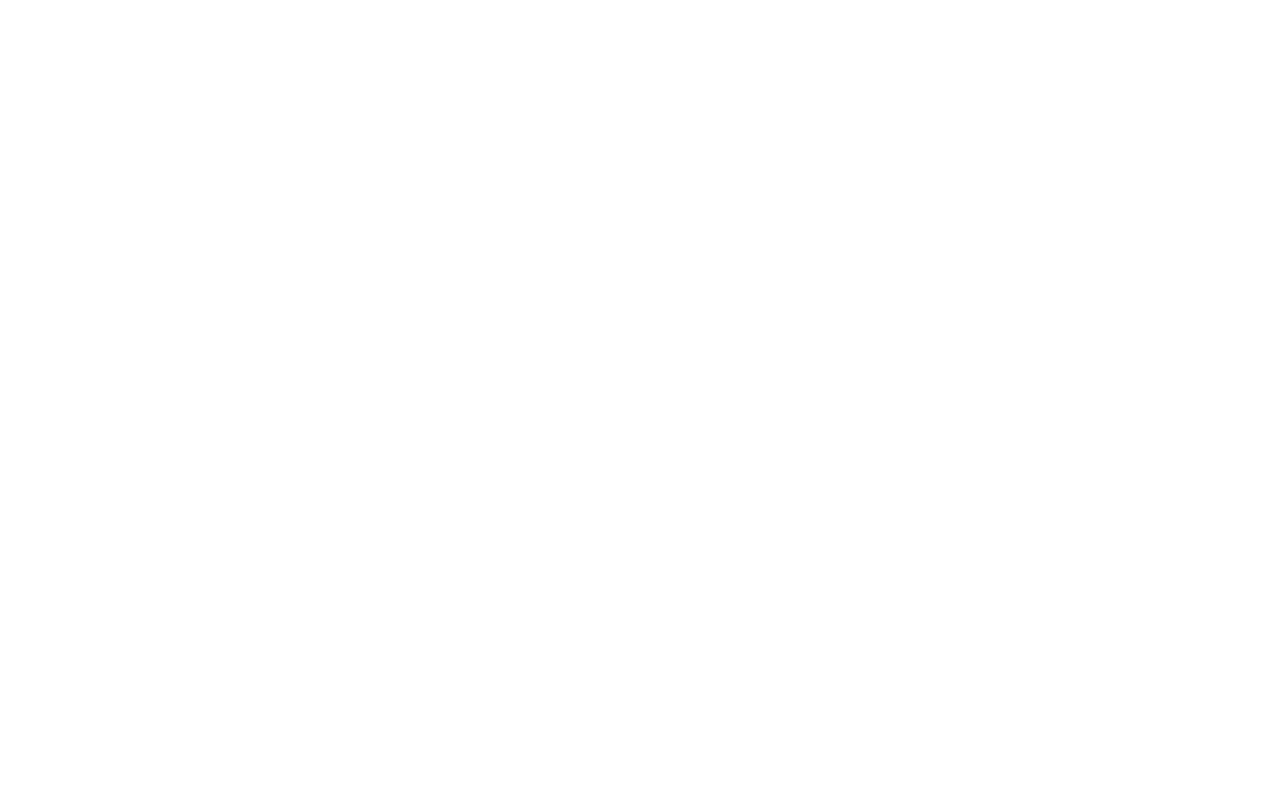
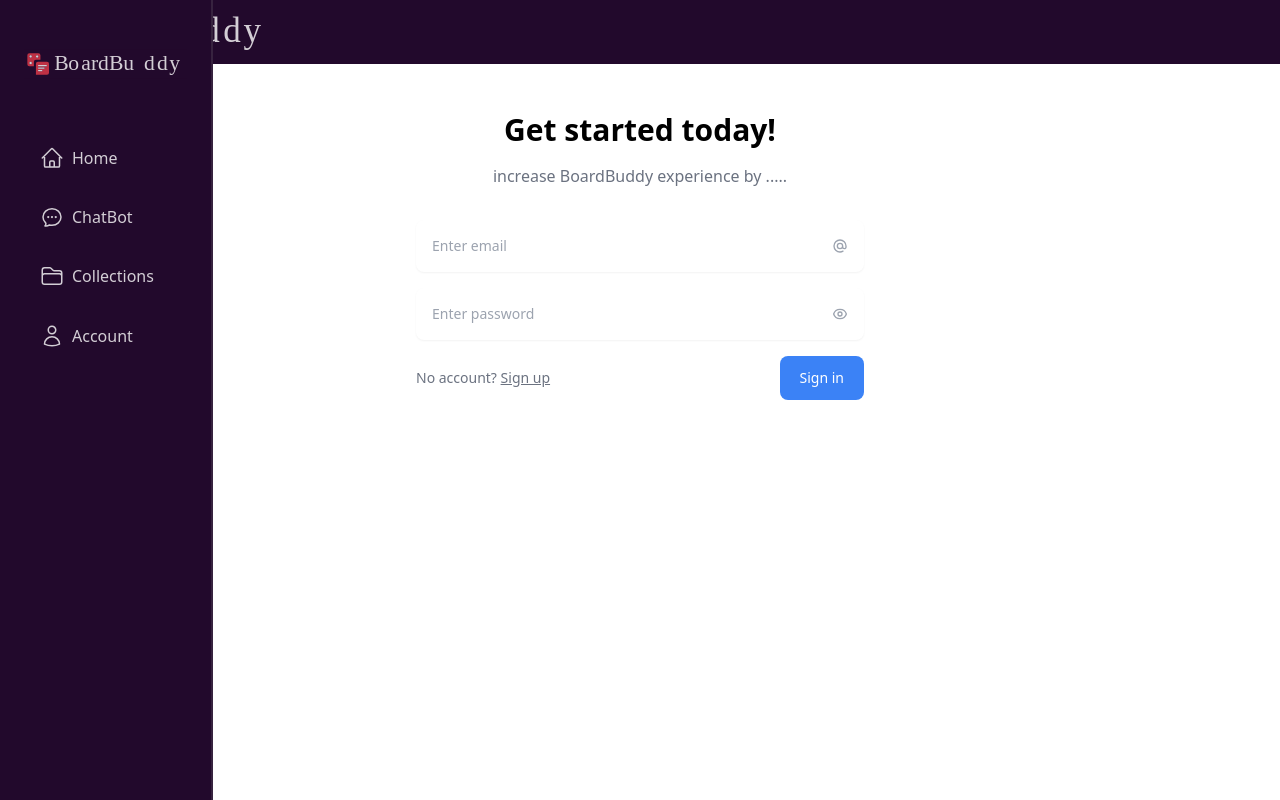
Before and after one commit to SE499BoardBuddy/boardbuddy-vue, a Vue app: page /login in a window 1280 px wide. Before the commit this address had no page. Built offline with nearby package versions, Linux system fonts and the light colour scheme.

Commit message:
Login.01

```diff
--- a/src/router/index.ts
+++ b/src/router/index.ts
@@ -2,6 +2,7 @@ import AccountView from '@/views/AccountView.vue'
 import ChatView from '@/views/ChatView.vue'
 import CollectionView from '@/views/CollectionView.vue'
 import HomeView from '@/views/HomeView.vue'
+import LoginView from '@/views/LoginView.vue'
 import { createRouter, createWebHistory } from 'vue-router'
 
 const router = createRouter({
@@ -26,6 +27,11 @@ const router = createRouter({
       path: '/account',
       name: 'account',
       component: AccountView
+    },
+    {
+      path: '/login',
+      name: 'login',
+      component: LoginView
     }
   ]
 })
--- /dev/null
+++ b/src/views/LoginView.vue
@@ -0,0 +1,102 @@
+<script setup lang="ts">
+import navBarVue from '@/components/NavBar.vue'
+</script>
+
+<template>
+  <header class="w-full p-2 bg-bb-black h-[8vh] fixed top-0 right-0 left-0">
+    <img src="/src/assets/logo-text-dark.svg" class="h-full" />
+  </header>
+  <br>
+  <br>
+  <div class="mx-auto max-w-screen-xl px-4 py-16 sm:px-6 lg:px-8">
+    <div class="mx-auto max-w-lg text-center">
+      <h1 class="text-2xl font-bold sm:text-3xl">Get started today!</h1>
+
+      <p class="mt-4 text-gray-500">
+        increase BoardBuddy experience by .....
+
+      </p>
+    </div>
+
+    <form action="#" class="mx-auto mb-0 mt-8 max-w-md space-y-4">
+      <div>
+        <label for="email" class="sr-only">Email</label>
+
+        <div class="relative">
+          <input
+            type="email"
+            class="w-full rounded-lg border-gray-200 p-4 pe-12 text-sm shadow-sm"
+            placeholder="Enter email"
+          />
+
+          <span class="absolute inset-y-0 end-0 grid place-content-center px-4">
+            <svg
+              xmlns="http://www.w3.org/2000/svg"
+              class="size-4 text-gray-400"
+              fill="none"
+              viewBox="0 0 24 24"
+              stroke="currentColor"
+            >
+              <path
+                stroke-linecap="round"
+                stroke-linejoin="round"
+                stroke-width="2"
+                d="M16 12a4 4 0 10-8 0 4 4 0 008 0zm0 0v1.5a2.5 2.5 0 005 0V12a9 9 0 10-9 9m4.5-1.206a8.959 8.959 0 01-4.5 1.207"
+              />
+            </svg>
+          </span>
+        </div>
+      </div>
+
+      <div>
+        <label for="password" class="sr-only">Password</label>
+
+        <div class="relative">
+          <input
+            type="password"
+            class="w-full rounded-lg border-gray-200 p-4 pe-12 text-sm shadow-sm"
+            placeholder="Enter password"
+          />
+
+          <span class="absolute inset-y-0 end-0 grid place-content-center px-4">
+            <svg
+              xmlns="http://www.w3.org/2000/svg"
+              class="size-4 text-gray-400"
+              fill="none"
+              viewBox="0 0 24 24"
+              stroke="currentColor"
+            >
+              <path
+                stroke-linecap="round"
+                stroke-linejoin="round"
+                stroke-width="2"
+                d="M15 12a3 3 0 11-6 0 3 3 0 016 0z"
+              />
+              <path
+                stroke-linecap="round"
+                stroke-linejoin="round"
+                stroke-width="2"
+                d="M2.458 12C3.732 7.943 7.523 5 12 5c4.478 0 8.268 2.943 9.542 7-1.274 4.057-5.064 7-9.542 7-4.477 0-8.268-2.943-9.542-7z"
+              />
+            </svg>
+          </span>
+        </div>
+      </div>
+
+      <div class="flex items-center justify-between">
+        <p class="text-sm text-gray-500">
+          No account?
+          <a class="underline" href="#">Sign up</a>
+        </p>
+
+        <button
+          type="submit"
+          class="inline-block rounded-lg bg-blue-500 px-5 py-3 text-sm font-medium text-white"
+        >
+          Sign in
+        </button>
+      </div>
+    </form>
+  </div>
+  <navBarVue></navBarVue>
+</template>
```
